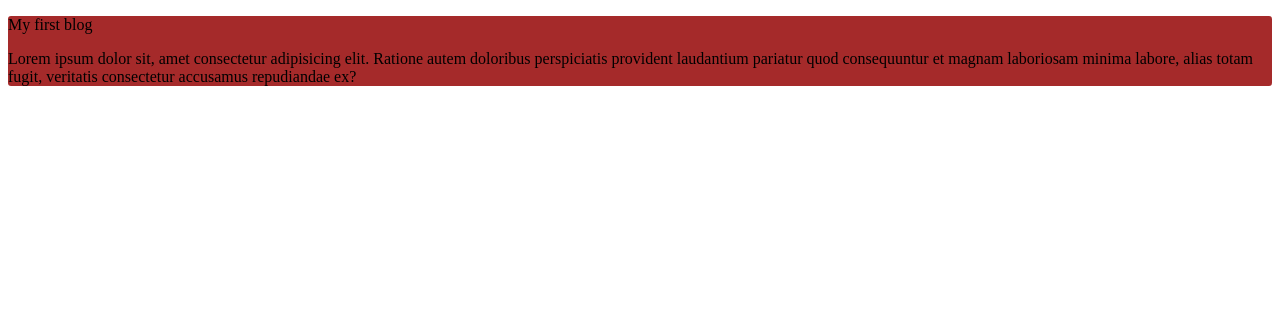
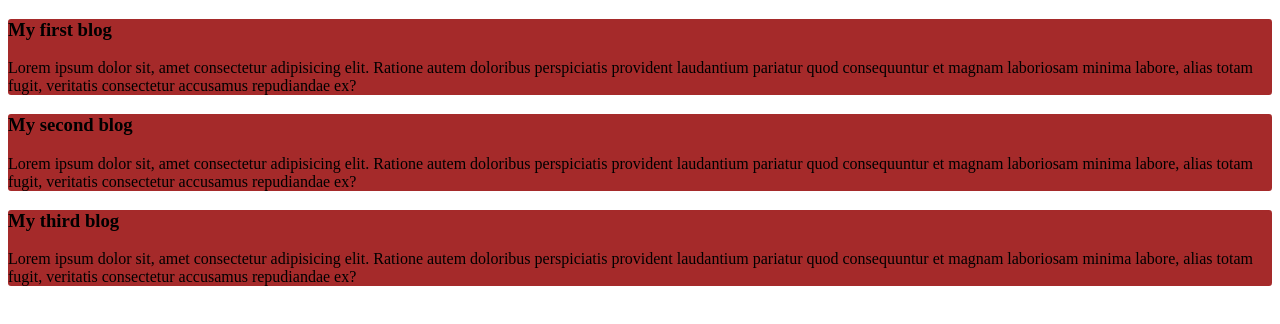
Before and after one commit to tareque101/CSE-212-OOP-II-Lab-Project, a plain HTML site: page index.html in a window 1280 px wide. Drawn offline with Linux system fonts and the light colour scheme.

Commit message:
first commit

```diff
--- a/index.html
+++ b/index.html
@@ -8,7 +8,15 @@
 </head>
 <body>
     <div>
-        <p>My first blog</p>
+        <h3>My first blog</h3>
+        <p>Lorem ipsum dolor sit, amet consectetur adipisicing elit. Ratione autem doloribus perspiciatis provident laudantium pariatur quod consequuntur et magnam laboriosam minima labore, alias totam fugit, veritatis consectetur accusamus repudiandae ex?</p>
+    </div>
+    <div>
+        <h3>My second blog</h3>
+        <p>Lorem ipsum dolor sit, amet consectetur adipisicing elit. Ratione autem doloribus perspiciatis provident laudantium pariatur quod consequuntur et magnam laboriosam minima labore, alias totam fugit, veritatis consectetur accusamus repudiandae ex?</p>
+    </div>
+    <div>
+        <h3>My third blog</h3>
         <p>Lorem ipsum dolor sit, amet consectetur adipisicing elit. Ratione autem doloribus perspiciatis provident laudantium pariatur quod consequuntur et magnam laboriosam minima labore, alias totam fugit, veritatis consectetur accusamus repudiandae ex?</p>
     </div>
 </body>
```
